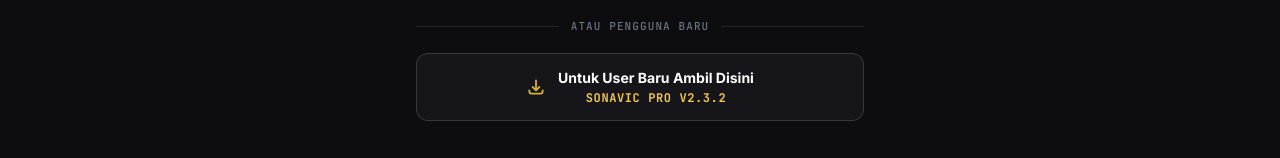
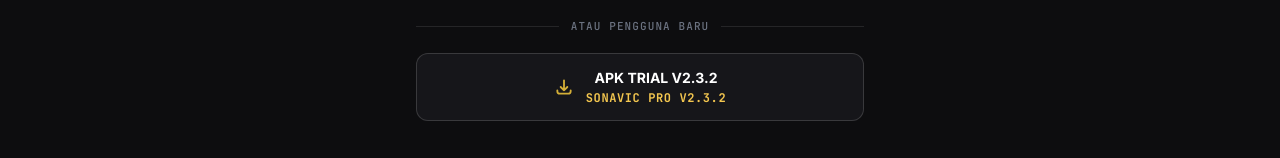
Before and after one commit to elstore397-sudo/Sonavic-downdload, a plain HTML site: page index.html in a window 1280 px wide. Shown: the part 752-910 px from the top of the page. Drawn offline with nearby package versions, Linux system fonts and the light colour scheme.

Commit message:
Update index.html

```diff
--- a/index.html
+++ b/index.html
@@ -183,7 +183,7 @@
             <path stroke-linecap="round" stroke-linejoin="round" d="M4 16v1a3 3 0 003 3h10a3 3 0 003-3v-1m-4-4l-4 4m0 0l-4-4m4 4V4"/>
           </svg>
           <div class="flex flex-col items-center leading-tight">
-            <span class="text-xs sm:text-sm font-bold text-white">Untuk User Baru Ambil Disini</span>
+            <span class="text-xs sm:text-sm font-bold text-white">APK TRIAL V2.3.2</span>
             <span class="text-[11px] sm:text-xs font-mono font-bold text-goldBright tracking-wider mt-0.5">SONAVIC PRO V2.3.2</span>
           </div>
         </a>
```
